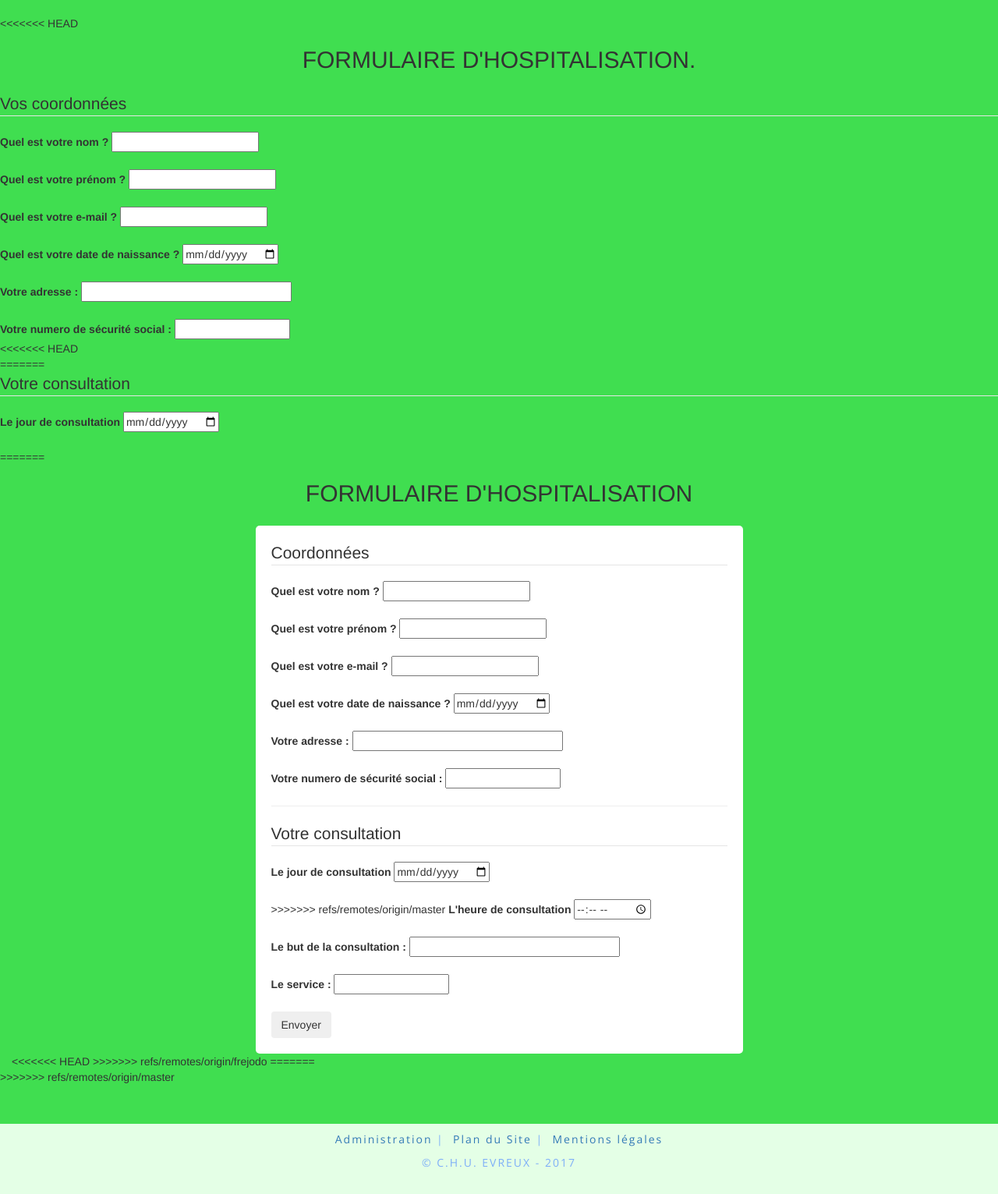
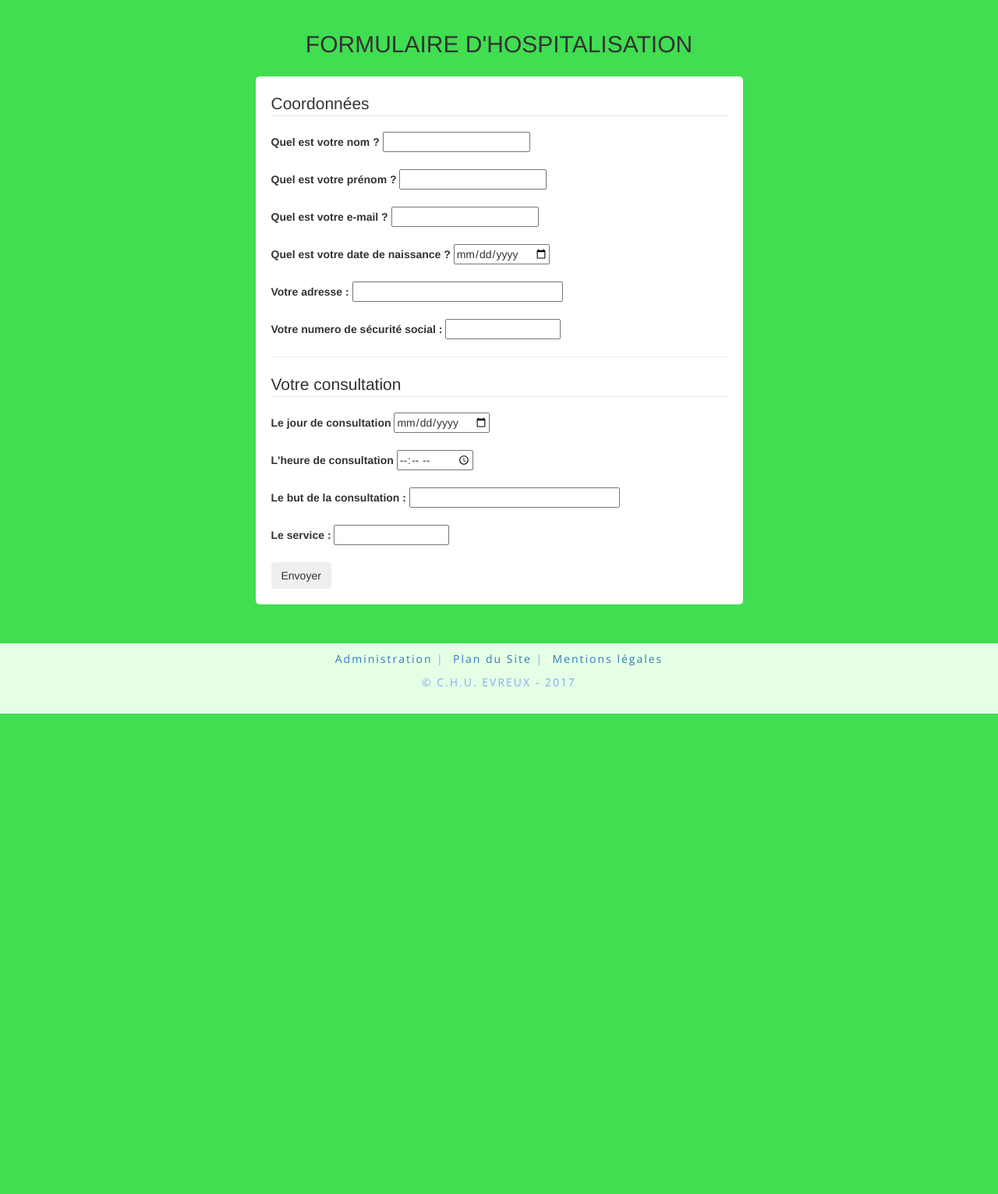
Before and after one commit to INGEsophie/CHU-projet, a PHP site: page /formulaire.php in a window 1280 px wide. Shown: the part 50-1581 px from the top of the page at 78% size. After the commit the page ends 965 px from the top, so only its background shows below. Run offline with PHP 8.4, Linux system fonts and the light colour scheme.

Commit message:
n°2
n°2

```diff
--- a/formulaire.php
+++ b/formulaire.php
@@ -13,46 +13,8 @@
     include("header.html");
   ?>
 
-<<<<<<< HEAD
-
-  <h2>Formulaire d'hospitalisation.</h2>
-  <form method="post" action="traitement.php">
-    <fieldset>
-       <legend>Vos coordonnées</legend> <!-- Titre du fieldset -->
-
-       <label for="nom">Quel est votre nom ?</label>
-       <input type="text" name="nom" id="nom" /><br><br>
-
-       <label for="prenom">Quel est votre prénom ?</label>
-       <input type="text" name="prenom" id="prenom" /><br><br>
-
-       <label for="email">Quel est votre e-mail ?</label>
-       <input type="email" name="email" id="email" /><br><br>
-
-       <label for="email">Quel est votre date de naissance ?</label>
-       <input type="date" name="dateNaissance" id="dateNaissance"><br><br>
-
-       <label for="adresse">Votre adresse :</label>
-            <input type="text" name="adresse" id="adresse"  size="30" maxlength="80" /><br><br>
-
-       <label for="nusocial">Votre numero de sécurité social :</label>
-       <input type="text" name="nusocial" id="nusocial" size="15" minlength="15" maxlength="15" />
 
 
-
-    </fieldset>
-
-<<<<<<< HEAD
-  </form>
-=======
-    <br>
-
-        <fieldset>
-            <legend>Votre consultation</legend>
-
-      <label for="DateConsul">Le jour de consultation</label>
-       <input type="date" name="dateConsul" id="dateConsul"><br><br>
-=======
   <div class="container-fluid">
     <h2>Formulaire d'hospitalisation</h2>
     <form method="post" action="traitement.php" class="formulaire">
@@ -83,7 +45,6 @@
 
         <label for="DateConsul">Le jour de consultation</label>
         <input type="date" name="dateConsul" id="dateConsul"><br><br>
->>>>>>> refs/remotes/origin/master
 
         <label for="HeureConsul">L'heure de consultation</label>
         <input type="time" name="heureConsul" id="heureConsul"><br><br>
@@ -96,32 +57,10 @@
       </fieldset>
       <input type="submit" name="envoyer" value="Envoyer" class="btn bnt-defaut" />
     </form>
-<<<<<<< HEAD
 
 
 
-
-
-
-
-
-
-
-
-
-
-
-
-
-
-
-
-
-
->>>>>>> refs/remotes/origin/frejodo
-=======
   </div>
->>>>>>> refs/remotes/origin/master
 
   <?php
     include("footer.html");
```
